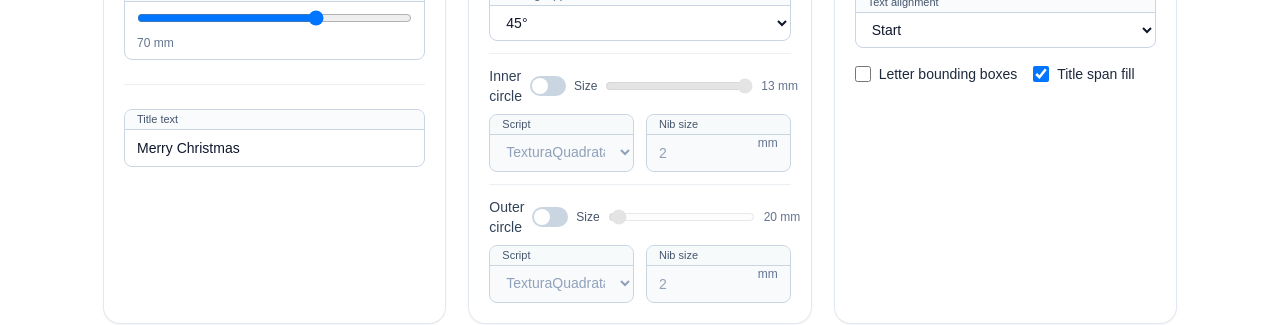
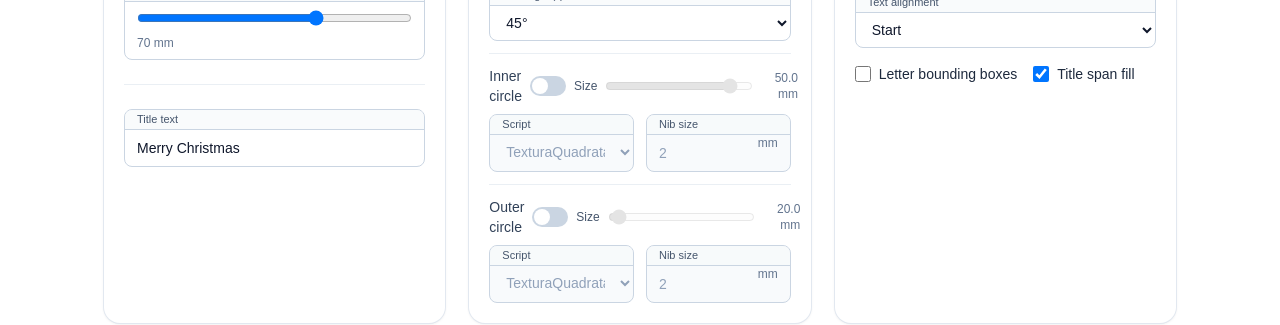
Before and after one commit to mashw/calligraphy-tools, a Next.js app: page /calligram in a window 1280 px wide. Shown: the part 827-1152 px from the top of the page. Built offline with nearby package versions, Linux system fonts and the light colour scheme.

Commit message:
Initial Calligram tool commit.

```diff
--- a/src/app/calligram/page.tsx
+++ b/src/app/calligram/page.tsx
@@ -884,7 +884,7 @@ export default function CalligramPage() {
     [guideSet.descLine, guideSet.baseLine, box, radiusMM],
   );
 
-  const outerOffsetMinMM = useMemo(() => Math.max(0, Math.ceil(mainAscTopOffsetMM)), [mainAscTopOffsetMM]);
+  const outerOffsetMinMM = useMemo(() => Math.max(0, mainAscTopOffsetMM), [mainAscTopOffsetMM]);
   const outerOffsetMaxMM = 200;
   const clampedOuterOffsetMM = Math.max(outerOffsetMinMM, Math.min(outerOffsetMaxMM, outerOffsetMM));
 
@@ -892,17 +892,42 @@ export default function CalligramPage() {
   () => (topBandScript === 'Copperplate' ? topBandSizeMM : topBandSizeMM * xNib),
   [topBandScript, topBandSizeMM, xNib],
 );
-  const innerOffsetMaxMM = useMemo(() => Math.max(0, Math.floor(topXMM + mainDescBottomOffsetMM)), [topXMM, mainDescBottomOffsetMM]);
-  const clampedInnerOffsetMM = Math.max(0, Math.min(innerOffsetMM, innerOffsetMaxMM));
+
+// Minimum inward offset so that INNER waistline (baseline + topXMM) cannot exceed
+// the MAIN descender-bottom ring (most inner ring of main guides).
+// Constraint: (innerRadius + topXMM) <= (radiusMM - mainDescBottomOffsetMM)
+// where innerRadius = radiusMM - innerOffset
+// => radiusMM - innerOffset + topXMM <= radiusMM - mainDescBottomOffsetMM
+// => innerOffset >= topXMM + mainDescBottomOffsetMM
+const innerOffsetMinMM = useMemo(
+  () => Math.max(0, topXMM + mainDescBottomOffsetMM),
+  [topXMM, mainDescBottomOffsetMM],
+);
+
+// Maximum inward offset so the inner circle baseline never collapses past a small radius
+const innerOffsetMaxMM = useMemo(
+  () => Math.max(innerOffsetMinMM, radiusMM - 5),
+  [innerOffsetMinMM, radiusMM],
+);
+
+const clampedInnerOffsetMM = Math.max(innerOffsetMinMM, Math.min(innerOffsetMM, innerOffsetMaxMM));
 
 useEffect(() => {
-    setInnerOffsetMM(prev => Math.max(0, Math.min(prev, innerOffsetMaxMM)));
-  }, [innerOffsetMaxMM]);
+  setInnerOffsetMM(prev => Math.max(innerOffsetMinMM, Math.min(prev, innerOffsetMaxMM)));
+}, [innerOffsetMinMM, innerOffsetMaxMM]);
+
   useEffect(() => {
     setOuterOffsetMM(prev => Math.max(outerOffsetMinMM, Math.min(prev, outerOffsetMaxMM)));
   }, [outerOffsetMinMM, outerOffsetMaxMM]);
 
   const innerRadiusMM = useMemo(() => Math.max(5, radiusMM - clampedInnerOffsetMM), [radiusMM, clampedInnerOffsetMM]);
+  const innerRadiusMinMM = 5;
+const innerRadiusMaxMM = useMemo(
+  () => Math.max(innerRadiusMinMM, radiusMM - innerOffsetMinMM),
+  [radiusMM, innerOffsetMinMM],
+);
+
+
   const outerRadiusMM = useMemo(() => Math.max(1, radiusMM + clampedOuterOffsetMM), [radiusMM, clampedOuterOffsetMM]);
 
   const topBaseline = useMemo<Pt[]>(() => buildCircleBaseline(innerRadiusMM), [box, innerRadiusMM, startAngleRad, dirSign]);
@@ -2198,15 +2223,19 @@ export default function CalligramPage() {
                   <span className="text-xs text-slate-600">Size</span>
                   <input
   type="range"
-                    min={0}
-                    max={Math.max(0, innerOffsetMaxMM)}
-                    step={1}
-                    value={Math.max(0, Math.min(innerOffsetMM, innerOffsetMaxMM))}
-                    onChange={e => setInnerOffsetMM(Math.max(0, Math.min(Number(e.target.value) || 0, innerOffsetMaxMM)))}
+  min={innerRadiusMinMM}
+  max={innerRadiusMaxMM}
+  step={0.5}
+  value={innerRadiusMM}
+  onChange={e => {
+    const r = Number(e.target.value) || innerRadiusMinMM;
+    const nextOffset = radiusMM - r; // larger radius => smaller inward offset
+    setInnerOffsetMM(Math.max(innerOffsetMinMM, Math.min(nextOffset, innerOffsetMaxMM)));
+  }}
   disabled={!topBandEnabled}
   className="w-full disabled:opacity-50"
 />
-                  <span className="text-xs font-medium text-slate-500 w-[3.5rem] text-right">{Math.round(clampedInnerOffsetMM)} mm</span>
+<span className="text-xs font-medium text-slate-500 w-[3.5rem] text-right">{innerRadiusMM.toFixed(1)} mm</span>
                 </div>
               </div>
               <div className="grid grid-cols-2 gap-3">
@@ -2251,13 +2280,14 @@ export default function CalligramPage() {
                     type="range"
                     min={Math.max(0, outerOffsetMinMM)}
                     max={outerOffsetMaxMM}
-                    step={1}
-                    value={Math.max(outerOffsetMinMM, Math.min(outerOffsetMM, outerOffsetMaxMM))}
+                    step={0.5}
+                    value={clampedOuterOffsetMM}
                     onChange={e => setOuterOffsetMM(Math.max(outerOffsetMinMM, Math.min(Number(e.target.value) || outerOffsetMinMM, outerOffsetMaxMM)))}
                     disabled={!bottomBandEnabled}
                     className="w-full disabled:opacity-50"
                   />
-                  <span className="text-xs font-medium text-slate-500 w-[3.5rem] text-right">{Math.round(clampedOuterOffsetMM)} mm</span>
+                  <span className="text-xs font-medium text-slate-500 w-[3.5rem] text-right">{clampedOuterOffsetMM.toFixed(1)} mm
+                  </span>
                 </div>
               </div>
               <div className="grid grid-cols-2 gap-3">
--- a/tsconfig.json
+++ b/tsconfig.json
@@ -16,7 +16,7 @@
     "moduleResolution": "bundler",
     "resolveJsonModule": true,
     "isolatedModules": true,
-    "jsx": "react-jsx",
+    "jsx": "preserve",
     "incremental": true,
     "plugins": [
       {
```
Lines whose indentation alone changed are shown as unchanged.
